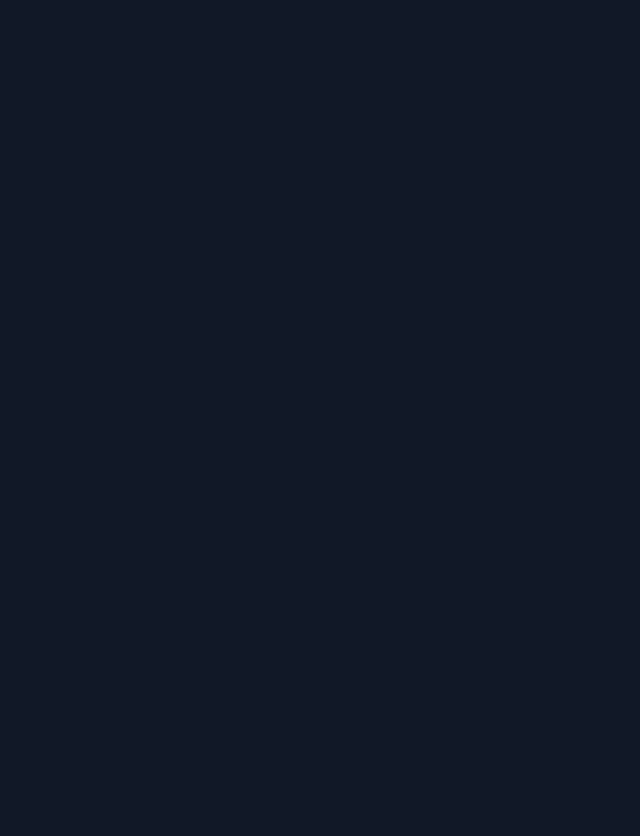
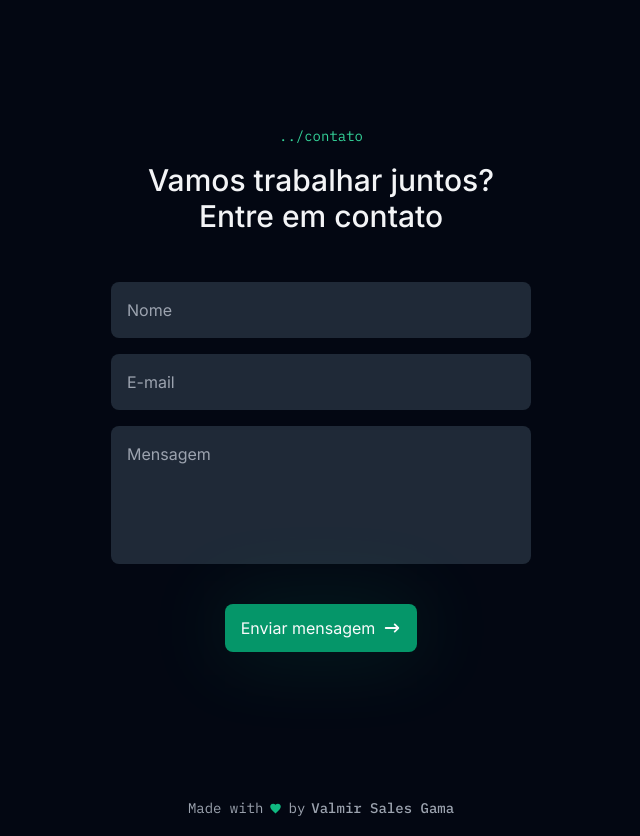
Before and after one commit to ValmirSGama/my-portfolio, a Next.js app: page / in a window 1280 px wide. Shown: the part 2900-3736 px from the top of the page, without its empty margins (319-959 px from the left). Before the commit the page ends 2898 px from the top, so only its background shows below. Built offline with nearby package versions, Linux system fonts and the light colour scheme.

Commit message:
Sessão de Formulário de Contato finalizado

```diff
--- /dev/null
+++ b/app/components/contact-form/index.tsx
@@ -0,0 +1,87 @@
+'use client'
+
+import { z } from 'zod'
+import { SectionTitle } from '../section-title'
+import { useForm } from 'react-hook-form'
+import { zodResolver } from '@hookform/resolvers/zod'
+import { Button } from '../button'
+import { HiArrowNarrowRight } from 'react-icons/hi'
+import { motion } from 'framer-motion'
+import axios from 'axios'
+import { toast } from 'react-hot-toast'
+import { fadeUpAnimation } from '@/app/lib/animations'
+
+const contactFormSchema = z.object({
+  name: z.string().min(3).max(100),
+  email: z.string().email(),
+  message: z.string().min(1).max(500),
+})
+
+type ContactFormData = z.infer<typeof contactFormSchema>
+
+export const ContactForm = () => {
+  const {
+    handleSubmit,
+    register,
+    reset,
+    formState: { isSubmitting },
+  } = useForm<ContactFormData>({
+    resolver: zodResolver(contactFormSchema),
+  })
+
+  const onSubmit = async (data: ContactFormData) => {
+    try {
+      await axios.post('/api/contact', data)
+      toast.success('Mensagem enviada com sucesso!')
+      reset()
+    } catch (error) {
+      toast.error('Ocorreu um erro ao enviar a mensagem. Tente novamente.')
+    }
+  }
+
+  return (
+    <section
+      className="py-16 px-6 md:py-32 flex items-center justify-center bg-gray-950"
+      id="contact"
+    >
+      <div className="w-full max-w-[420px] mx-auto">
+        <SectionTitle
+          subtitle="contato"
+          title="Vamos trabalhar juntos? Entre em contato"
+          className="items-center text-center"
+        />
+        <motion.form
+          className="mt-12 w-full flex flex-col gap-4"
+          onSubmit={handleSubmit(onSubmit)}
+          {...fadeUpAnimation}
+        >
+          <input
+            placeholder="Nome"
+            className="w-full h-14 bg-gray-800 rounded-lg placeholder:text-gray-400 text-gray-50 p-4 focus:outline-none focus:ring-2 ring-emerald-600"
+            {...register('name')}
+          />
+          <input
+            placeholder="E-mail"
+            type="email"
+            className="w-full h-14 bg-gray-800 rounded-lg placeholder:text-gray-400 text-gray-50 p-4 focus:outline-none focus:ring-2 ring-emerald-600"
+            {...register('email')}
+          />
+          <textarea
+            placeholder="Mensagem"
+            className="resize-none w-full h-[138px] bg-gray-800 rounded-lg placeholder:text-gray-400 text-gray-50 p-4 focus:outline-none focus:ring-2 ring-emerald-600"
+            {...register('message')}
+            maxLength={500}
+          />
+
+          <div className="relative w-max mx-auto mt-6">
+            <Button className="z-[2] relative" disabled={isSubmitting}>
+              Enviar mensagem
+              <HiArrowNarrowRight size={18} />
+            </Button>
+            <div className="absolute inset-0 bg-emerald-600 blur-2xl opacity-20" />
+          </div>
+        </motion.form>
+      </div>
+    </section>
+  )
+}
--- /dev/null
+++ b/app/components/footer/index.tsx
@@ -0,0 +1,14 @@
+import { IoMdHeart } from 'react-icons/io'
+
+export const Footer = () => {
+  return (
+    <footer className="h-14 w-full flex items-center justify-center bg-gray-950">
+      <span className="flex items-center gap-1.5 text-xs sm:text-sm font-mono text-gray-400">
+        Made with
+        <IoMdHeart size={13} className="text-emerald-500" />
+        by
+        <strong className="font-medium">Valmir Sales Gama</strong>
+      </span>
+    </footer>
+  )
+}
--- a/app/layout.tsx
+++ b/app/layout.tsx
@@ -2,6 +2,8 @@ import { Inter, IBM_Plex_Mono } from 'next/font/google'
 import './globals.css'
 import { ReactNode } from 'react'
 import { Header } from './components/header'
+import { ContactForm } from './components/contact-form'
+import { Footer } from './components/footer'
 
 const inter = Inter({
   variable: '--font-inter',
@@ -20,6 +22,8 @@ export default function RootLayout({ children }: { children: ReactNode }) {
       <body>
         <Header />
         {children}
+        <ContactForm />
+        <Footer />
       </body>
     </html>
   )
```
